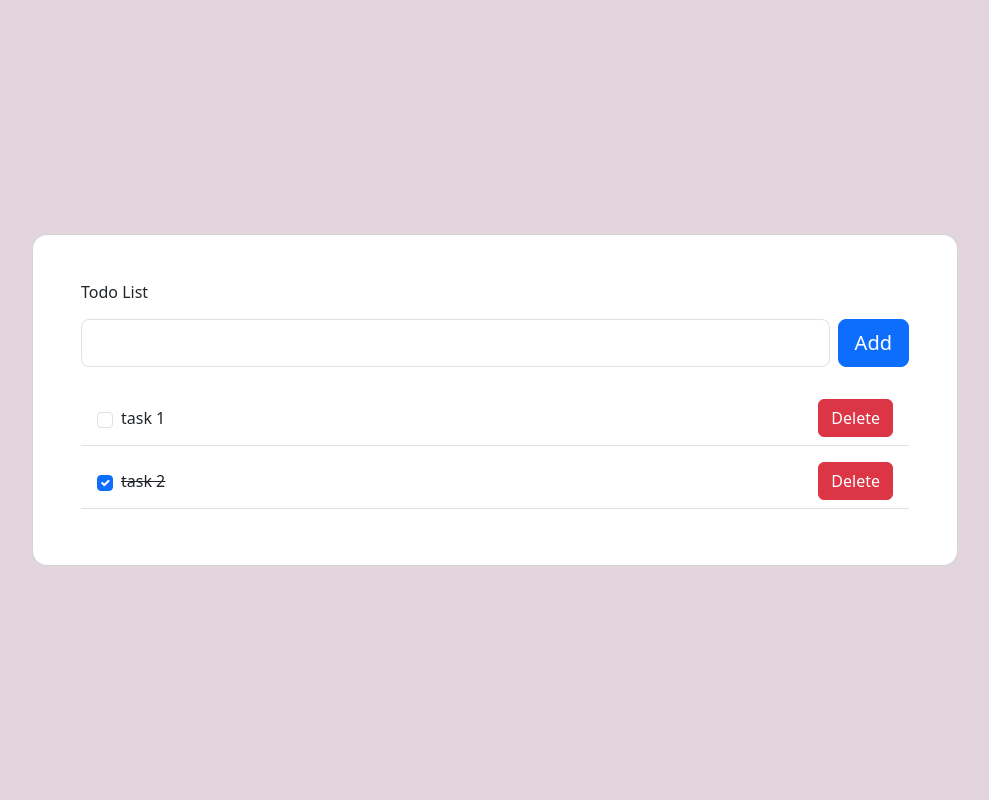
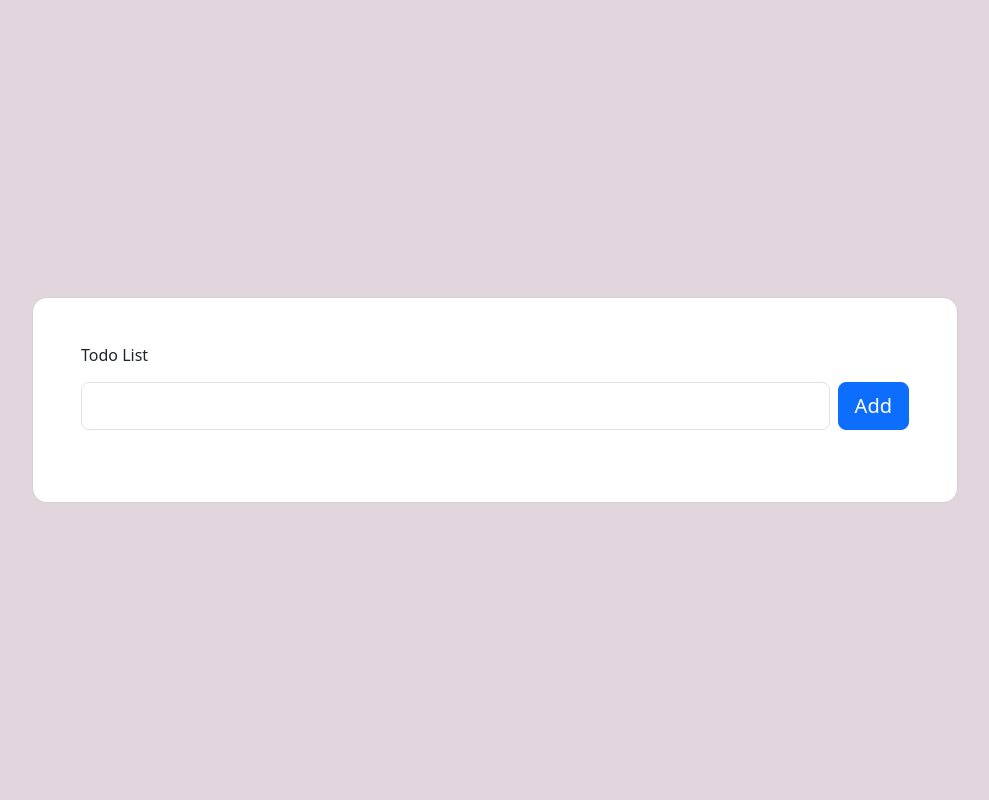
Before and after one commit to akankov/todo-app, a Symfony app: template templates/task/index.html.twig in a window 1280 px wide. Shown: the whole page, without its empty margins (145-1134 px from the left). Run offline with Twig, Linux system fonts and the light colour scheme; the template is opened without the code that fills it, so the values that code supplies are empty; some libraries are stand-ins or nearby versions.

Commit message:
List tasks

```diff
--- a/src/Controller/TaskController.php
+++ b/src/Controller/TaskController.php
@@ -13,10 +13,12 @@ use Symfony\Component\Routing\Annotation\Route;
 class TaskController extends AbstractController
 {
     #[Route('/', name: 'main')]
-    public function index(): Response
+    public function index(TaskService $taskService): Response
     {
+        $tasks = $taskService->list();
+
         return $this->render('task/index.html.twig', [
-            'controller_name' => 'TaskController',
+            'tasks' => $tasks,
         ]);
     }
 
--- a/src/Service/TaskService.php
+++ b/src/Service/TaskService.php
@@ -20,4 +20,9 @@ class TaskService
 
         $this->taskRepository->save($task, true);
     }
+
+    public function list(): array
+    {
+        return $this->taskRepository->findBy([], ['id' => 'desc']);
+    }
 }
--- a/templates/task/index.html.twig
+++ b/templates/task/index.html.twig
@@ -29,32 +29,25 @@
                             {% endfor %}
 
                             <ul class="list-group mb-0">
+                                {% for task in tasks %}
                                     <li
                                             class="list-group-item d-flex justify-content-between align-items-center border-start-0 border-top-0 border-end-0 border-bottom rounded-0 mb-2">
                                         <div class="d-flex align-items-center">
                                             <input
                                                     class="form-check-input me-2" type="checkbox" value=""
                                                     aria-label="..."
+                                                    {{ task.isFinished ? 'checked' : '' }}
                                             />
-                                        task 1
+                                            {% if task.isFinished %}
+                                                <s>{{ task.content }}</s>
+                                            {% else %}
+                                                {{ task.content }}
+                                            {% endif %}
                                         </div>
 
                                         <button type="submit" class="btn btn-danger">Delete</button>
                                     </li>
-                                <li
-                                        class="list-group-item d-flex justify-content-between align-items-center border-start-0 border-top-0 border-end-0 border-bottom rounded-0 mb-2">
-                                    <div class="d-flex align-items-center">
-                                        <input
-                                                class="form-check-input me-2" type="checkbox" value=""
-                                                aria-label="..."
-                                                checked
-                                        />
-                                        <s>task 2</s>
-                                    </div>
-
-                                    <button type="submit" class="btn btn-danger">Delete</button>
-                                </li>
-
+                                {% endfor %}
                             </ul>
 
                         </div>
```
Lines whose indentation alone changed are shown as unchanged.
